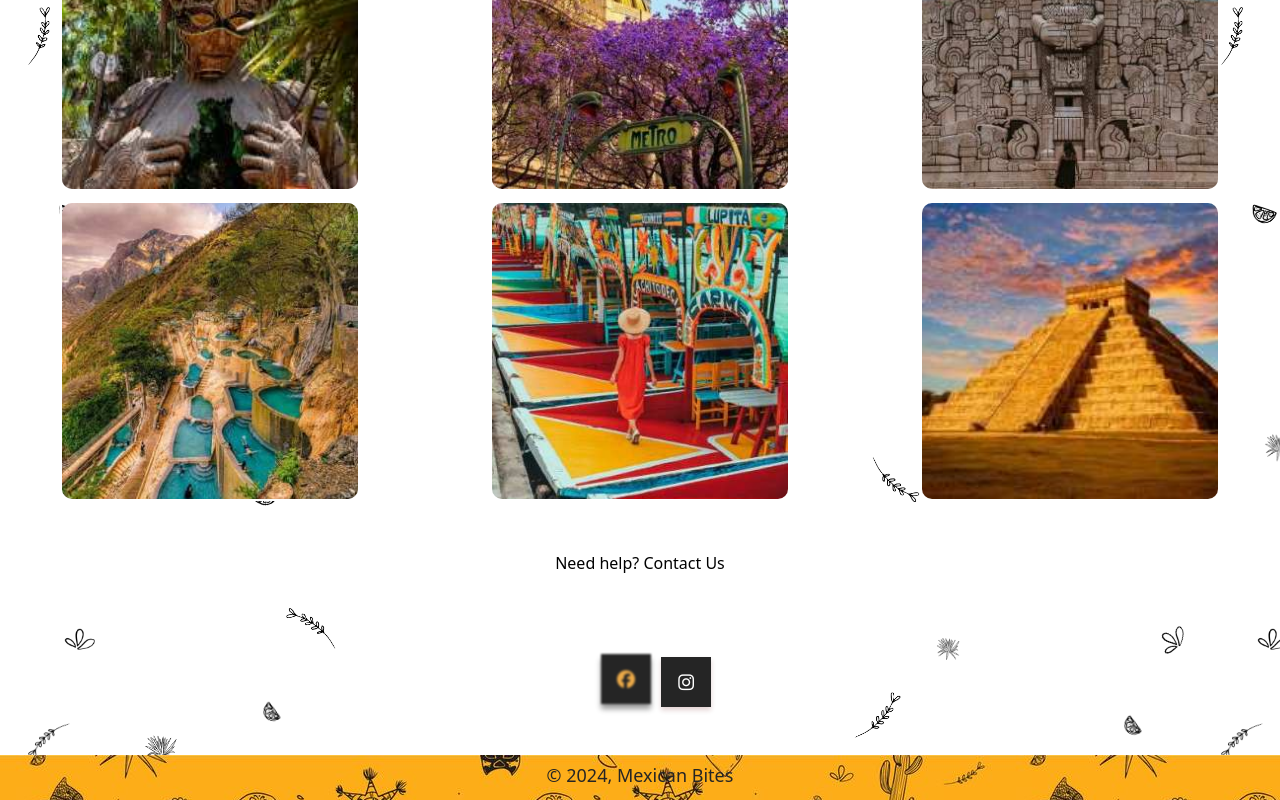
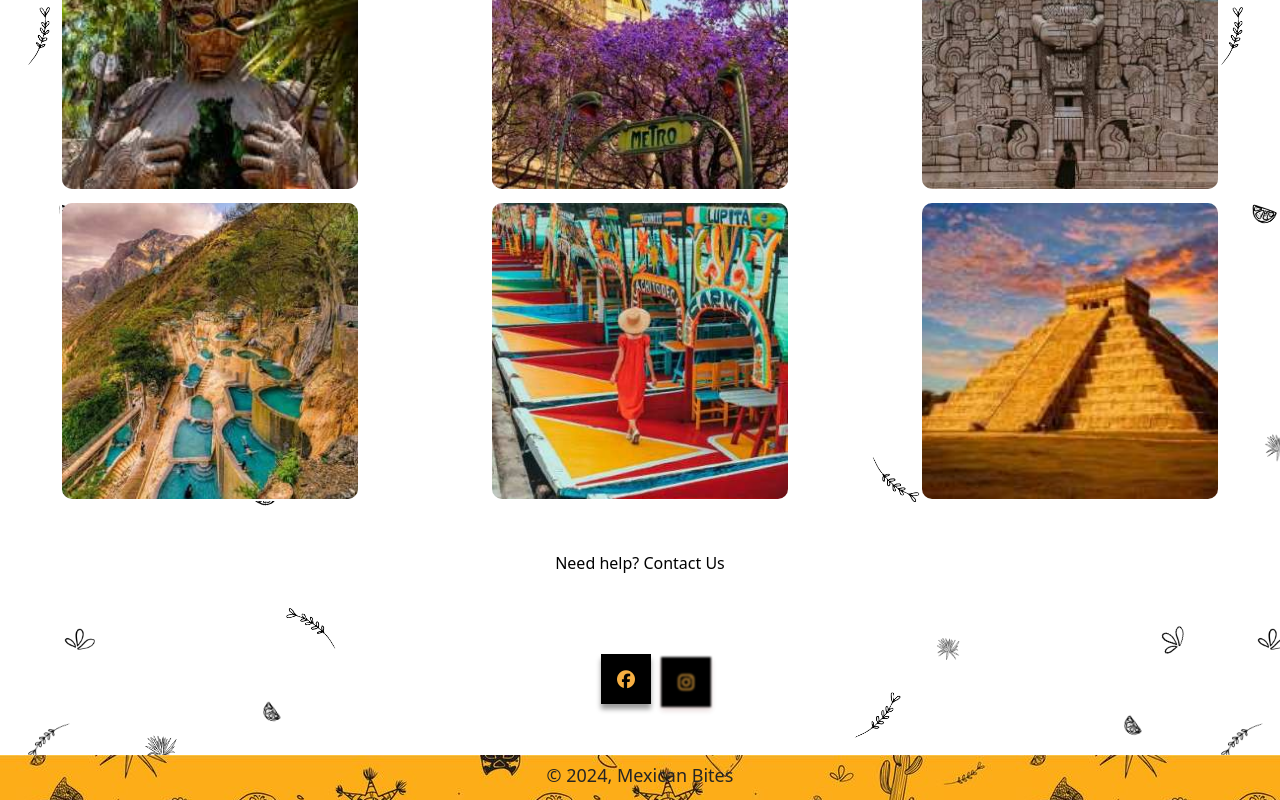
Before and after one commit to ManuelaGomezG/MexicanBites, a website: page index.html in a window 1280 px wide. In both pictures the pointer is over the link 626 px from the left and 6595 px from the top of the page. Shown: the part 5914-6714 px from the top of the page. Drawn offline with nearby package versions, Linux system fonts and the light colour scheme; files that its build step writes are made by us from their sources.

Commit message:
social buttons

```diff
--- a/scss/components/_socialbutton.scss
+++ b/scss/components/_socialbutton.scss
@@ -5,8 +5,9 @@
     height: 130px;
     align-items: center;
     justify-content: center;
+}
 
-    li {
+.social-container ul li {
     display: inline-block;
     margin: 0 5px;
     width: 50px;
@@ -14,26 +15,29 @@
     text-align: center;
 }
 
-    a {
+.social-container ul li a {
     display: block;
     padding: 0 10px;
-        background-color: $thirdColor;
+    background-color: #000000;
     color: white;
     line-height: 50px;
     font-size: 18px;
     box-shadow: 0 3px 5px 0 rgba(109, 24, 24, 0.2);
     transition: 1s;
+}
 
-        &:hover {
-            color: $maincolor;
+.social-container ul:hover a {
+    filter: blur(1px);
+    color: rgb(247, 175, 66);
+}
+
+.social-container ul li a:hover {
     transform: translateY(-3px) scale(1);
     box-shadow: 0 5px 5px 0 rgba(0, 0, 0, .4);
-            filter: blur(1px);
-        }
-    }
+    filter: none;
 }
 
-.social-container ul li a .social-container ul li .facebook:hover {
+.social-container ul li .facebook:hover {
     background: var(--facebook);
 }
 
```
Also changed, not shown: scss/layout/_mediaqueries.scss (line endings or trailing spaces). Lines whose indentation alone changed are shown as unchanged.
